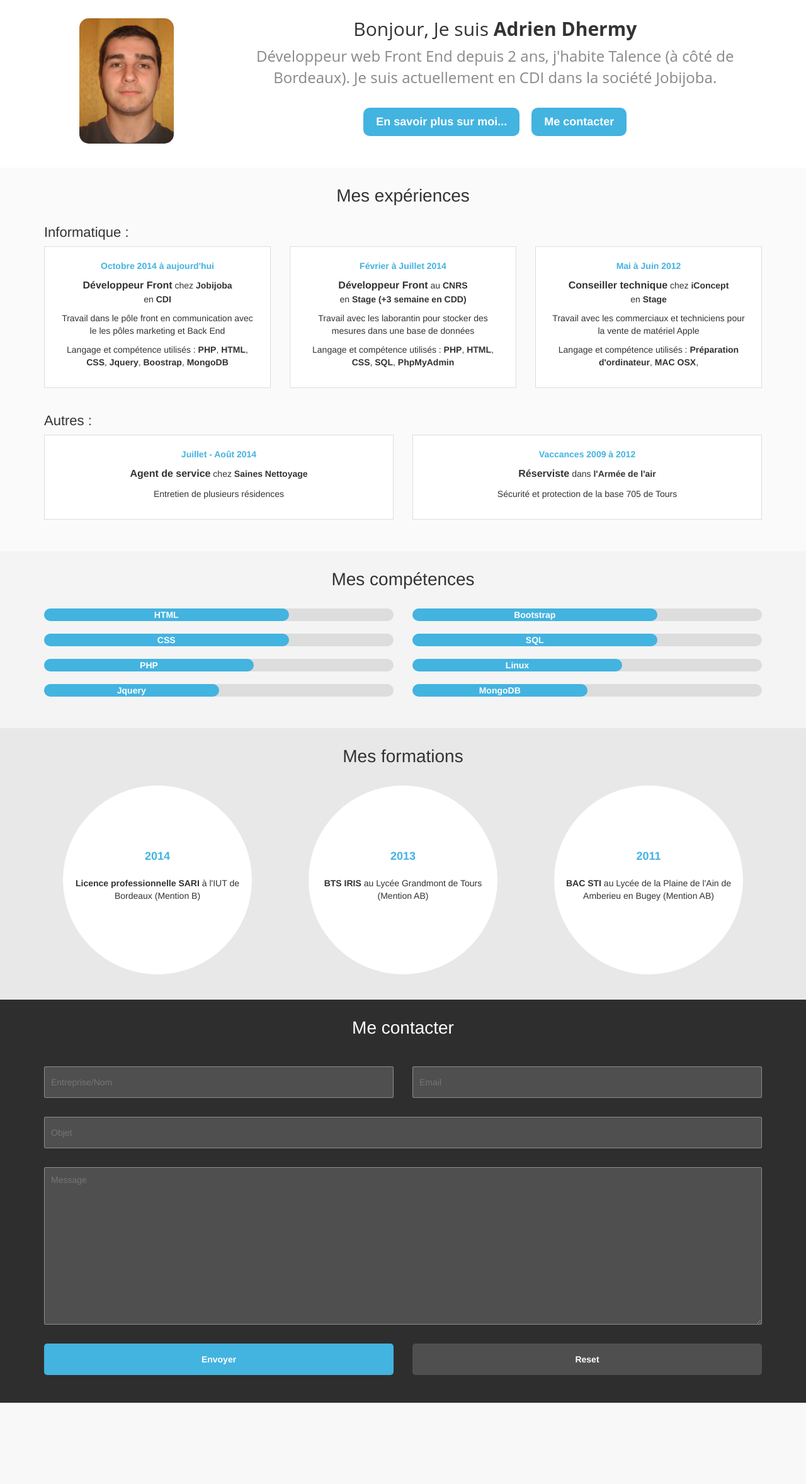
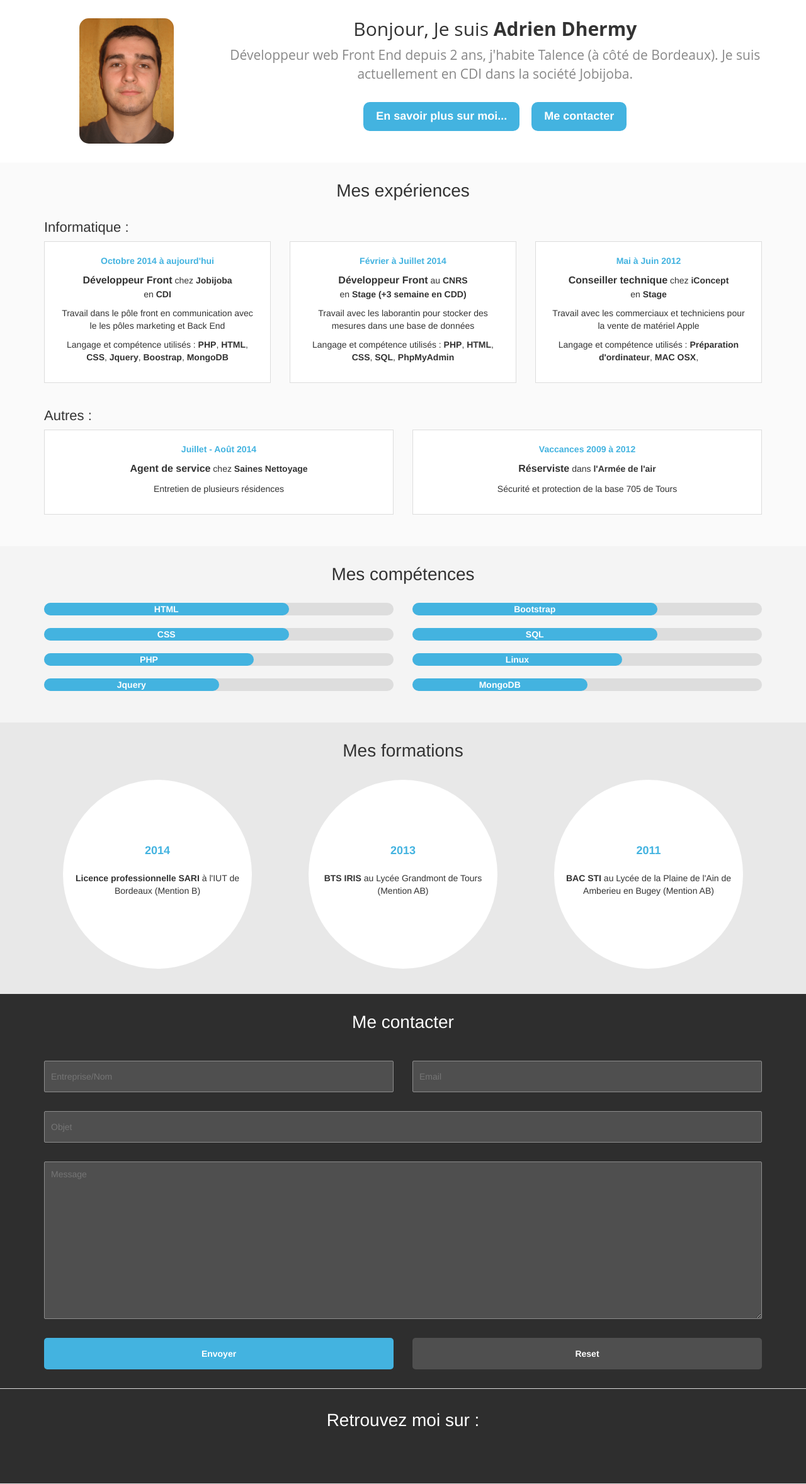
Before and after one commit to adrienDH/adrien.dhermy.fr, a PHP site: page / in a window 1280 px wide. Shown: the part 51-2407 px from the top of the page at 63% size. Before the commit the page ends 2278 px from the top, so only its background shows below. Run offline with PHP 8.4, Linux system fonts and the light colour scheme.

Commit message:
#Ajout du footer, ajout icomoon, ajout enregistrement en bdd d'un message

```diff
--- a/fonc/fonc.php
+++ b/fonc/fonc.php
@@ -11,5 +11,5 @@
 }
 
 function connexionSQL() {
-	return new PDO('mysql:host=localhost;dbname=test;charset=utf8', 'root', 'root');
+	return new PDO('mysql:host=localhost;dbname=site_cv;charset=utf8', 'root', 'root');
 }
--- a/inc/footer.php
+++ b/inc/footer.php
@@ -1,9 +1,24 @@
+<div id="footer">
+	<div class="container">
+		<div class="title">Retrouvez moi sur :</div>
+		<div class="links">
+			<a href="https://www.linkedin.com/in/adrien-dhermy-b539778a?trk=hp-identity-name">
+				<span class="icon icon-linkedin"></span>
+			</a>
+			<a href="https://github.com/adrienDH">
+				<span class="icon icon-github"></span>
+			</a>
+		</div>
+	</div>
+</div>
+
+
+
 <script type="text/javascript" src="./resources/jquery/jquery.js"></script>
 <script type='text/javascript' src='./resources/bootstrap/js/bootstrap.min.js'></script>
 
 <?php foreach($mainController->getJsPaths() as $js): ?>
 	<?= "<script type='text/javascript' src='" . $js . ".js '></script>" ?>
 <?php endforeach; ?>
-
 </body>
 </html>
--- a/inc/header.php
+++ b/inc/header.php
@@ -3,6 +3,7 @@
 
 <link rel="stylesheet" type="text/css" href="./resources/bootstrap/css/bootstrap.css">
 <link rel="stylesheet" type="text/css" href="./resources/css/common/common.css">
+<link rel="stylesheet" type="text/css" href="./resources/icomoon/style.css">
 
 
 <?php foreach($mainController->getCssPaths() as $css): ?>
--- a/resources/css/common/common.css
+++ b/resources/css/common/common.css
@@ -12,3 +12,25 @@
 nav .nav-cursor {
   cursor: pointer;
 }
+#footer {
+  border-top: 1px solid #ddd;
+  border-bottom: 1px solid #ddd;
+  background: #2e2e2e;
+  padding: 30px 0;
+}
+#footer .title {
+  color: #fff;
+  font-size: 28px;
+  margin-bottom: 30px;
+  text-align: center;
+}
+#footer .links {
+  text-align: center;
+}
+#footer .links .icon {
+  color: #fff;
+  cursor: pointer;
+  display: inline-block;
+  font-size: 50px;
+  margin-right: 20px;
+}
--- a/resources/css/home/home.css
+++ b/resources/css/home/home.css
@@ -20,7 +20,7 @@
 }
 #presentation .text {
   color: #888;
-  font-size: 24px;
+  font-size: 21px;
   font-family: "Open Sans", sans-serif;
   text-align: center;
 }
@@ -168,6 +168,17 @@
   background: #2e2e2e;
   padding: 30px 0;
 }
+#contact .text {
+  color: #fff;
+  font-size: 22px;
+  text-align: center;
+}
+#contact .error {
+  color: #a52a2a;
+  font-size: 18px;
+  padding-left: 15px;
+  text-decoration: underline;
+}
 #contact .title {
   color: #fff;
   font-size: 28px;
@@ -175,8 +186,8 @@
   margin-bottom: 30px;
   text-align: center;
 }
-#contact form input,
-#contact form textarea {
+#contact .form-wrapper input,
+#contact .form-wrapper textarea {
   background: #4f4f4f;
   border: 1px solid #8e8e8e;
   border-radius: 2px;
@@ -186,13 +197,13 @@
   padding-left: 10px;
   width: 100%;
 }
-#contact form textarea {
+#contact .form-wrapper textarea {
   line-height: 35px;
   height: 250px;
   min-height: 150px;
   min-width: 100%;
 }
-#contact form .button {
+#contact .form-wrapper .button {
   border-radius: 5px;
   color: #fff;
   cursor: pointer;
@@ -202,10 +213,10 @@
   padding: 15px 0;
   text-align: center;
 }
-#contact form .button.send {
+#contact .form-wrapper .button.send {
   background: #43b3e0;
 }
-#contact form .button.reset {
+#contact .form-wrapper .button.reset {
   background: #4f4f4f;
 }
 @media (max-width: 768px) {
--- a/resources/less/common/common.less
+++ b/resources/less/common/common.less
@@ -17,3 +17,31 @@
 		cursor: pointer;
 	}
 }
+
+#footer {
+	border-top: 1px solid #ddd;
+	border-bottom: 1px solid #ddd;
+	background: #2e2e2e;
+	padding: 30px 0;
+
+	.title {
+		color: #fff;
+		font-size: 28px;
+		margin-bottom: 30px;
+		text-align: center;
+	}
+
+	.links {
+		text-align: center;
+
+		.icon {
+			color: #fff;
+			cursor: pointer;
+			display: inline-block;
+			font-size: 50px;
+			margin-right: 20px;
+		}
+	}
+
+
+}
--- a/resources/less/home/home.less
+++ b/resources/less/home/home.less
@@ -192,6 +192,19 @@
 	background: #2e2e2e;
 	padding: 30px 0;
 
+	.text {
+		color: #fff;
+		font-size: 22px;
+		text-align: center;
+	}
+
+	.error {
+		color: #a52a2a;
+		font-size: 18px;
+		padding-left: 15px;
+		text-decoration: underline;
+	}
+
 	.title {
 		color: #fff;
 		font-size: 28px;
@@ -200,7 +213,7 @@
 		text-align: center;
 	}
 
-	form {
+	.form-wrapper {
 		input, textarea {
 			background: #4f4f4f;
 			border: 1px solid #8e8e8e;
@@ -234,7 +247,6 @@
 				background: #4f4f4f;
 			}
 		}
-
 	}
 }
 
--- a/views/Index/home.php
+++ b/views/Index/home.php
@@ -188,31 +188,32 @@
 <div id="contact">
 	<div class="container">
 		<h2 class="title">Me contacter</h2>
-		<form method="post">
+		<div class="form-wrapper">
 			<div class="row">
 				<div class="col-xs-12 col-md-6">
-					<input class="js-target" type="text" placeholder="Entreprise/Nom">
+					<input class="js-target js-name" type="text" placeholder="Entreprise/Nom">
 				</div>
 				<div class="col-xs-12 col-md-6">
-					<input type="text" placeholder="Email">
+					<input class="js-email" placeholder="Email">
 				</div>
 				<div class="col-xs-12 ">
-					<input type="text" placeholder="Objet">
+					<input class="js-subject" type="text" placeholder="Objet">
 				</div>
 				<div class="col-xs-12 ">
-					<textarea placeholder="Message"></textarea>
+					<textarea class="js-message" placeholder="Message"></textarea>
 				</div>
+				<div class="error"></div>
 				<div class="col-xs-12 col-md-6">
-					<div class="button send">
+					<div class="button send js-send">
 						Envoyer
 					</div>
 				</div>
 				<div class="col-xs-12 col-md-6">
-					<div class="button reset">
+					<div class="button reset js-reset">
 						Reset
 					</div>
 				</div>
 			</div>
-		</form>
+		</div>
 	</div>
 </div>
```
Also changed, not shown: resources/js/home/home.js (+31 -0 lines).
